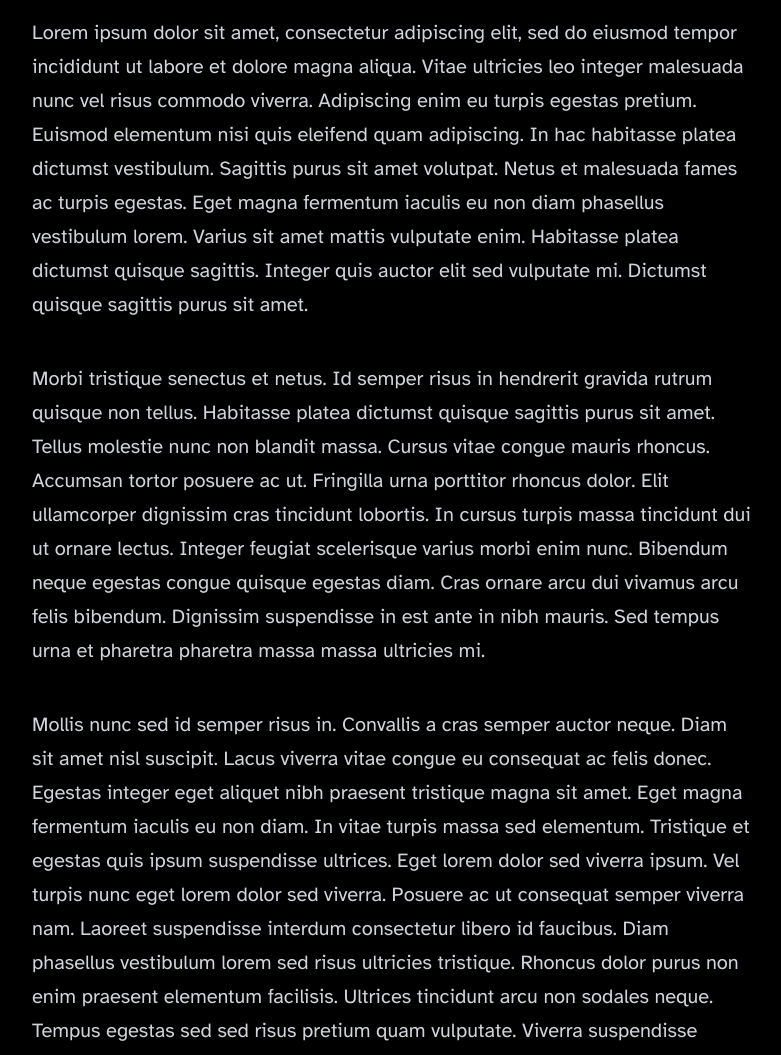
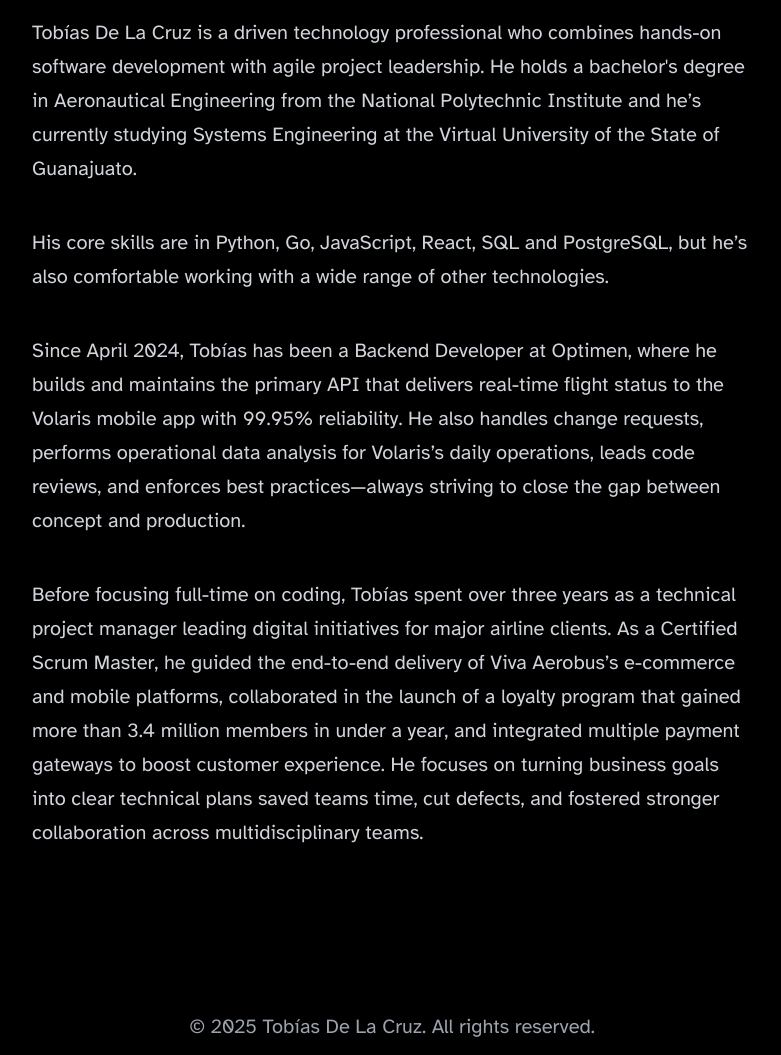
Before and after one commit to juantobiasdl7/personal-blog, an Astro site: page /about in a window 1280 px wide. Shown: the part 962-2017 px from the top of the page, without its empty margins (248-1029 px from the left). Built offline with nearby package versions, Linux system fonts and the light colour scheme; Astro itself is replaced by a stand-in of ours.

Commit message:
Updated the about page.

```diff
--- a/src/components/BaseHead.astro
+++ b/src/components/BaseHead.astro
@@ -3,7 +3,7 @@
 // all pages through the use of the <BaseHead /> component.
 import '../styles/global.css';
 import { SITE_TITLE } from '../consts';
-import FallbackImage from '../assets/blog-placeholder-1.jpg';
+import FallbackImage from '../assets/photo.jpeg';
 import type { ImageMetadata } from 'astro';
 
 interface Props {
--- a/src/components/Footer.astro
+++ b/src/components/Footer.astro
@@ -3,7 +3,7 @@
 ---
 
 <footer>
-	&copy; {today.getFullYear()} Tobías De La Cruz. Todos los derechos reservados.
+	&copy; {today.getFullYear()} Tobías De La Cruz. All rights reserved.
 	<div class="social-links">
 		<a href="https://github.com/juantobiasdl7" target="_blank" rel="noopener">
 			<span class="sr-only">GitHub</span>
--- a/src/pages/about.astro
+++ b/src/pages/about.astro
@@ -5,61 +5,38 @@
 
 <Layout
 	title="About Me"
-	description="Lorem ipsum dolor sit amet"
-	pubDate={new Date('August 08 2021')}
+	description="About me"
+	pubDate={new Date('June 19 2025')}
 	heroImage={PersonalPhoto}
 >
 	<p>
-		Lorem ipsum dolor sit amet, consectetur adipiscing elit, sed do eiusmod tempor incididunt ut
-		labore et dolore magna aliqua. Vitae ultricies leo integer malesuada nunc vel risus commodo
-		viverra. Adipiscing enim eu turpis egestas pretium. Euismod elementum nisi quis eleifend quam
-		adipiscing. In hac habitasse platea dictumst vestibulum. Sagittis purus sit amet volutpat. Netus
-		et malesuada fames ac turpis egestas. Eget magna fermentum iaculis eu non diam phasellus
-		vestibulum lorem. Varius sit amet mattis vulputate enim. Habitasse platea dictumst quisque
-		sagittis. Integer quis auctor elit sed vulputate mi. Dictumst quisque sagittis purus sit amet.
+		Tobías De La Cruz is a driven technology professional who combines hands-on software development
+		with agile project leadership.
+		He holds a bachelor's degree in Aeronautical Engineering from the National Polytechnic Institute and
+		he’s currently studying Systems Engineering at the Virtual University
+		of the State of Guanajuato.
+	</p>
+	<p>
+		His core skills are in Python, Go, JavaScript, React, SQL and PostgreSQL, but he’s also comfortable
+		working with a wide range of other technologies.
+	</p>
+	<p>
+		Since April 2024, Tobías has been a Backend Developer at Optimen, where he builds and maintains the
+		primary API that delivers real-time flight status to the Volaris mobile app with 99.95% reliability.
+		He also handles change requests, performs operational data analysis for Volaris’s daily operations,
+		leads code reviews, and enforces best practices—always striving to close the gap between concept and
+		production.
+	</p>
+	<p>
+		Before focusing full-time on coding, Tobías spent over three years as a technical project manager
+		leading digital initiatives for major airline clients. As a Certified Scrum Master, he guided the
+		end-to-end delivery of Viva Aerobus’s e-commerce and mobile platforms, collaborated in the launch
+		of a loyalty program that gained more than 3.4 million members in under a year, and integrated
+		multiple payment gateways to boost customer experience. He focuses on turning business goals into
+		clear technical plans saved teams time, cut defects, and fostered stronger collaboration across
+		multidisciplinary teams.
 	</p>
 
-	<p>
-		Morbi tristique senectus et netus. Id semper risus in hendrerit gravida rutrum quisque non
-		tellus. Habitasse platea dictumst quisque sagittis purus sit amet. Tellus molestie nunc non
-		blandit massa. Cursus vitae congue mauris rhoncus. Accumsan tortor posuere ac ut. Fringilla urna
-		porttitor rhoncus dolor. Elit ullamcorper dignissim cras tincidunt lobortis. In cursus turpis
-		massa tincidunt dui ut ornare lectus. Integer feugiat scelerisque varius morbi enim nunc.
-		Bibendum neque egestas congue quisque egestas diam. Cras ornare arcu dui vivamus arcu felis
-		bibendum. Dignissim suspendisse in est ante in nibh mauris. Sed tempus urna et pharetra pharetra
-		massa massa ultricies mi.
-	</p>
-
-	<p>
-		Mollis nunc sed id semper risus in. Convallis a cras semper auctor neque. Diam sit amet nisl
-		suscipit. Lacus viverra vitae congue eu consequat ac felis donec. Egestas integer eget aliquet
-		nibh praesent tristique magna sit amet. Eget magna fermentum iaculis eu non diam. In vitae
-		turpis massa sed elementum. Tristique et egestas quis ipsum suspendisse ultrices. Eget lorem
-		dolor sed viverra ipsum. Vel turpis nunc eget lorem dolor sed viverra. Posuere ac ut consequat
-		semper viverra nam. Laoreet suspendisse interdum consectetur libero id faucibus. Diam phasellus
-		vestibulum lorem sed risus ultricies tristique. Rhoncus dolor purus non enim praesent elementum
-		facilisis. Ultrices tincidunt arcu non sodales neque. Tempus egestas sed sed risus pretium quam
-		vulputate. Viverra suspendisse potenti nullam ac tortor vitae purus faucibus ornare. Fringilla
-		urna porttitor rhoncus dolor purus non. Amet dictum sit amet justo donec enim.
-	</p>
-
-	<p>
-		Mattis ullamcorper velit sed ullamcorper morbi tincidunt. Tortor posuere ac ut consequat semper
-		viverra. Tellus mauris a diam maecenas sed enim ut sem viverra. Venenatis urna cursus eget nunc
-		scelerisque viverra mauris in. Arcu ac tortor dignissim convallis aenean et tortor at. Curabitur
-		gravida arcu ac tortor dignissim convallis aenean et tortor. Egestas tellus rutrum tellus
-		pellentesque eu. Fusce ut placerat orci nulla pellentesque dignissim enim sit amet. Ut enim
-		blandit volutpat maecenas volutpat blandit aliquam etiam. Id donec ultrices tincidunt arcu. Id
-		cursus metus aliquam eleifend mi.
-	</p>
-
-	<p>
-		Tempus quam pellentesque nec nam aliquam sem. Risus at ultrices mi tempus imperdiet. Id porta
-		nibh venenatis cras sed felis eget velit. Ipsum a arcu cursus vitae. Facilisis magna etiam
-		tempor orci eu lobortis elementum. Tincidunt dui ut ornare lectus sit. Quisque non tellus orci
-		ac. Blandit libero volutpat sed cras. Nec tincidunt praesent semper feugiat nibh sed pulvinar
-		proin gravida. Egestas integer eget aliquet nibh praesent tristique magna.
-	</p>
 </Layout>
 
 <style>
```
Also changed, not shown: src/content/blog/first-post.md (+1 -1 lines), src/assets/blog-placeholder-1.jpg (deleted), src/assets/blog-placeholder-2.jpg (deleted), src/assets/blog-placeholder-3.jpg (deleted), src/assets/blog-placeholder-4.jpg (deleted), src/assets/blog-placeholder-5.jpg (deleted), src/assets/blog-placeholder-about.jpg (deleted), 2 other files.
